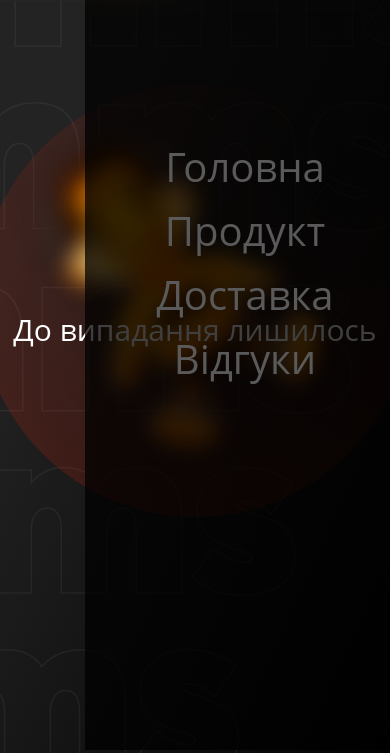
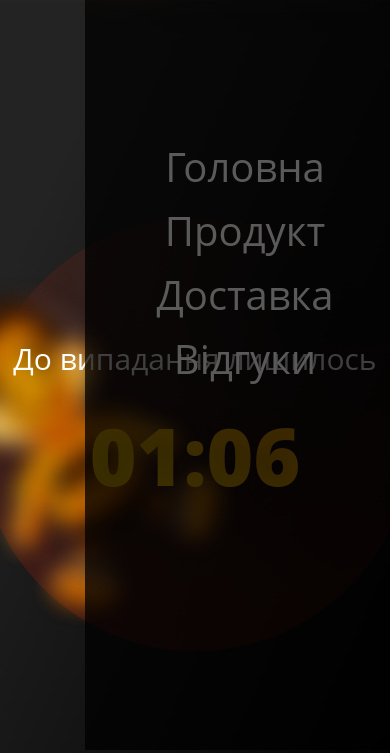
Before and after one commit to dimaboi21/1MMS_2, a plain HTML site: page index.html in a window 390 px wide. Shown: the part 94-847 px from the top of the page. Drawn offline with Linux system fonts and the light colour scheme.

Commit message:
index adap

```diff
--- a/index.js
+++ b/index.js
@@ -9,24 +9,24 @@ menuBtn.addEventListener("click" , () =>{
     menuBtn.classList.toggle("menu__active")
 })
 
-// function startTimer() {
-//   let minutes = 1;
-//   let seconds = 10;
-//   const timerElement = document.getElementById("timer");
-//   let timerInterval = setInterval(function () {
+function startTimer() {
+  let minutes = 1;
+  let seconds = 10;
+  const timerElement = document.getElementById("timer");
+  let timerInterval = setInterval(function () {
 
-//     timerElement.textContent = formatTime(minutes) + ":" + formatTime(seconds);
-//     seconds--;
-//     if (minutes === 0 && seconds === 0) {
-//       clearInterval(timerInterval);
-//       timerElement.textContent = "00:00";
-//     } else if (seconds < 0) {
-//       minutes--;
-//       seconds = 59;
-//     }
-//   }, 1000);
-//   function formatTime(time) {
-//     return time < 10 ? "0" + time : time;
-//   }
-// }
-// window.onload = startTimer;
+    timerElement.textContent = formatTime(minutes) + ":" + formatTime(seconds);
+    seconds--;
+    if (minutes === 0 && seconds === 0) {
+      clearInterval(timerInterval);
+      timerElement.textContent = "00:00";
+    } else if (seconds < 0) {
+      minutes--;
+      seconds = 59;
+    }
+  }, 1000);
+  function formatTime(time) {
+    return time < 10 ? "0" + time : time;
+  }
+}
+window.onload = startTimer;
--- a/style.css
+++ b/style.css
@@ -46,8 +46,8 @@ body {
   background-image: url(./img/Vector.svg);
   background-size: contain;
   background-repeat: no-repeat;
-  width: 826px;
-  height: 1420px;
+  max-width: 826px;
+  max-height: 100vh;
 }
 
 .timer {
@@ -124,17 +124,11 @@ body {
 }
 @media screen and (max-width: 768px) {
   .timer__blur {
-    min-width: 633px;
-    width: 100%;
-    max-height: 100%;
-  }
-}
-@media screen and (max-width: 480px) {
-  .timer__blur {
     position: relative;
     min-width: 433px;
     width: 100%;
     max-height: 100%;
+    background-position: center;
   }
   .timer__seconds {
     font-size: 80px;
@@ -142,13 +136,16 @@ body {
   .timer__time {
     display: flex;
     flex-direction: column;
-    top: 35%;
+    background-position: center;
   }
   .timer__text {
     font-size: 30px;
   }
   .timer__img {
     width: 400px;
+    position: relative;
+    right: 100px;
+    top: 160px;
   }
   .timer__image {
     position: absolute;
@@ -170,7 +167,7 @@ body {
   .timer__time {
     display: flex;
     flex-direction: column;
-    top: 25%;
+    bottom: 65px;
   }
   .timer__text {
     font-size: 27px;
@@ -186,6 +183,9 @@ body {
   }
   .timer__img {
     width: 300px;
+    top: 80px;
+    left: 0;
+
   }
 }
 
```
